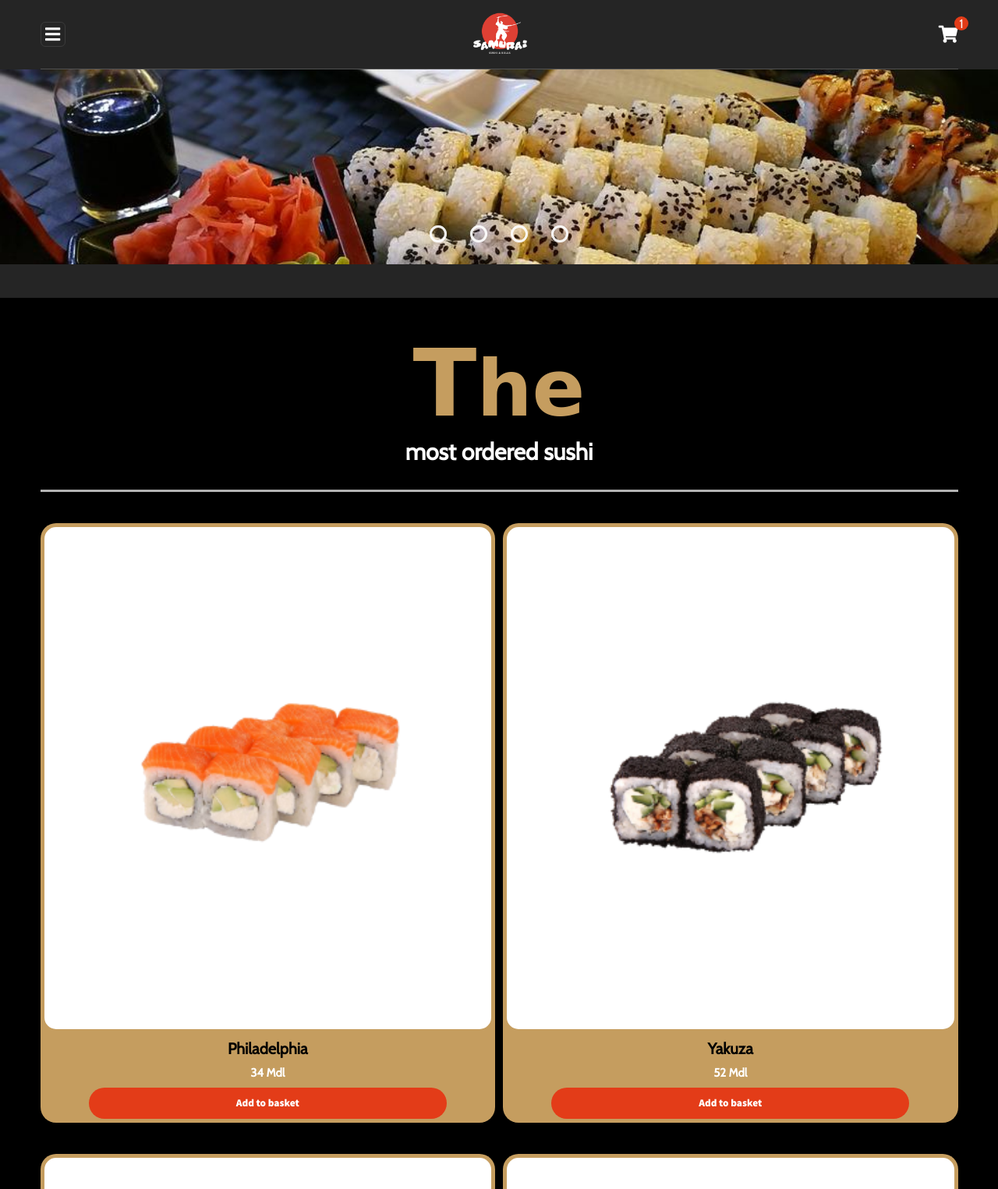
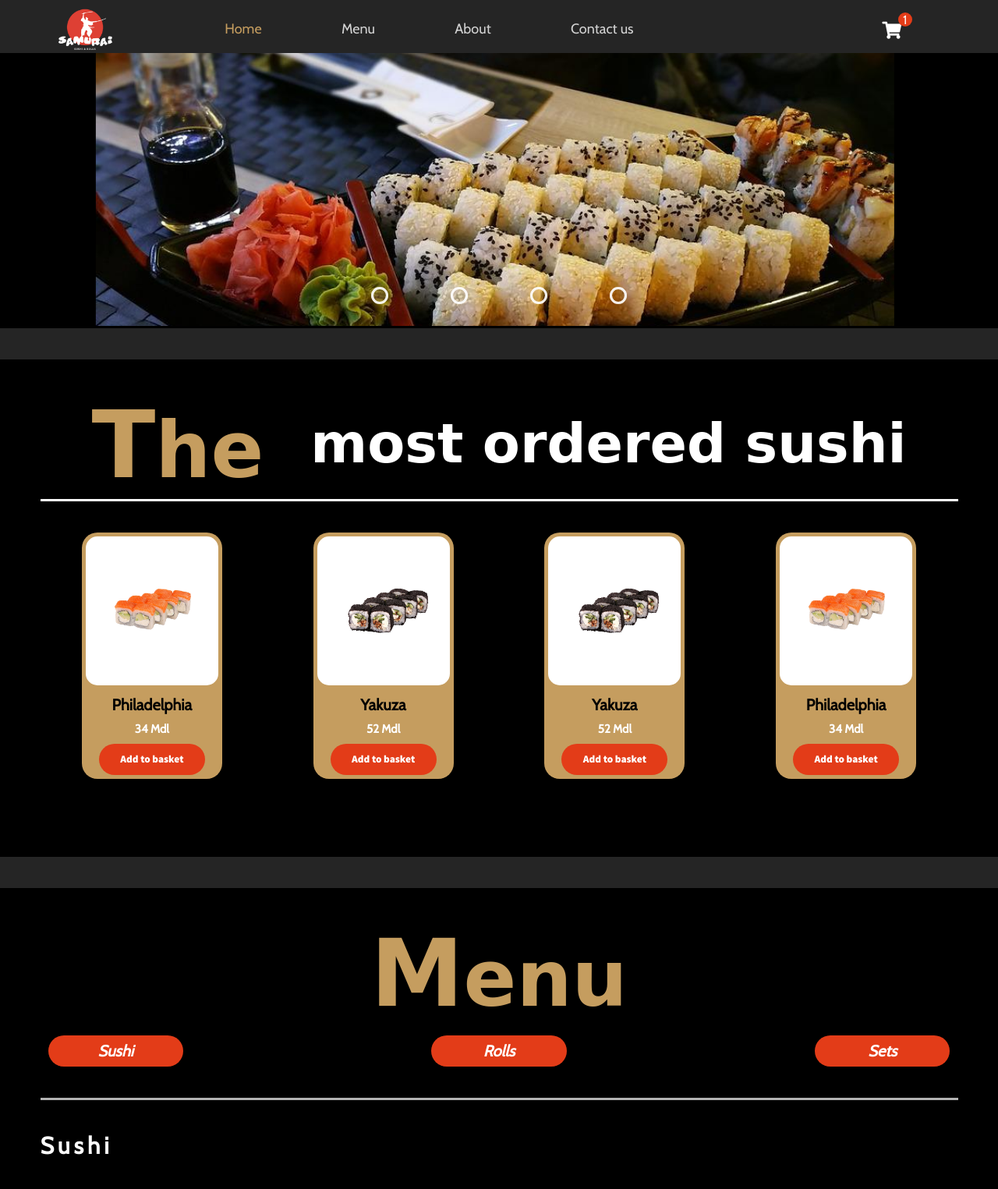
Before and after one commit to nafets2002stefan/Sakura-Sushi, a plain HTML site: page index.html in a window 1280 px wide. Shown: the top 1525 px of the page at 78% size. Drawn offline with nearby package versions, Linux system fonts and the light colour scheme; a web font is replaced by a local one.

Commit message:
Made desktop version and worked on stiles

```diff
--- a/assets/css/styles.css
+++ b/assets/css/styles.css
@@ -39,6 +39,7 @@ a{
 }
 
 body{
+    min-width: 250px;
     background-color: var(--background-color-main);
 }
 
@@ -168,12 +169,8 @@ section{
     color: rgba( 255, 255, 255, .8);
 }
 
-.nav-item > .active{
+.active{
     color: var(--secondary-font-color);
-}
-
-.nav-item:last-child{
-    margin-bottom: 3rem;
 }
 
 .slider-section{
@@ -294,9 +291,10 @@ h1 .first-letter{
 .section-title h2{
     text-align: center;
     color: white;
-    font-size: 3rem;
+    font-size: 5rem;
     padding-bottom: 3rem;
     border-bottom: 3px solid rgba( 255, 255, 255, .7);
+    font-family: var(--secondary-font);
 }
 
 .section-title{
@@ -307,17 +305,12 @@ h1 .first-letter{
     display: flex;
     flex-direction: row;
     justify-content: space-between;
-    /* background-color:#252525; */
     padding: 1rem;
-    /* border-radius: 2rem; */
-    /* font-size: 3rem; */
-    /* align-items: center; */
-    /* text-align: center; */
-    /* justify-content: center; */
 }
 
 
-.choose-menu h4{
+.choose-menu a{
+    font-style: italic;
     border-radius: 2rem;
     width: 28%;
     text-align: center;
@@ -329,7 +322,7 @@ h1 .first-letter{
     transition: background-color,color .5s;
 }
 
-.choose-menu h4:hover{
+.choose-menu a:hover{
     color: black;
     background-color: var(--secondary-font-color);
 }
@@ -342,7 +335,6 @@ h1 .first-letter{
     width: 100%;
     gap: 1rem;
     padding-bottom: 4rem;
-    /* border-bottom: 3px solid rgba( 255, 255, 255, .7); */
 
 }
 
@@ -356,7 +348,6 @@ h1 .first-letter{
 }
 .image-box img{
     border-radius: 1.5rem;
-    /* display: block; */
     background-color: white;
 }
 .item-description h2{
@@ -462,7 +453,7 @@ h1 .first-letter{
 }
 
 .street-info{
-    margin-bottom: 2rem;
+    margin-top: 2rem;
 }
 
 .follow-us{
@@ -503,10 +494,203 @@ h1 .first-letter{
     height: 35rem;
 }
 
+@media only screen and (min-width:400px) {
+    .image-box{
+        width: 17rem;
+    }
+
+    .image-box-container{
+        justify-items: center;
+    }
+}
+
+@media only screen and (min-width:480px) {
+
+    .image-box{
+        width: 14rem;
+    }
+
+    .image-box-container{
+        grid-template-columns: repeat(3,1fr);
+    }
+}
+
+@media only screen and (min-width:640px) {
+    .image-box-container{
+        grid-template-columns: repeat(4,1fr);
+    }
+
+    .sushi-title,
+    .rolls-title,
+    .sets-title{
+        font-size: 3rem;
+    }
+
+    .contact-information{
+        padding-top: 3rem;
+        display: grid;
+        grid-template-columns: repeat(3, 1fr);
+    }
+
+    .contact-data{
+        font-size: 1.2rem;
+        padding-top: 5rem;
+        margin-left: 7rem;
+    }
+    .contact-data h2{
+        display: block;
+    }
+
+    .contact-data p{
+        margin-top: 1.5rem;
+    }
+
+    .contact-data a{
+        display: block;
+        margin-top: 1.5rem;
+    }
+
+    .contact-data a:hover{
+        animation: scale 1s forwards;
+    }
+
+    .follow-us{
+        margin-top: 2rem;
+        grid-column: 1/-1;
+    }
+
+
+    .street-info{
+        grid-column: 1/3;
+    }
+
+    .logos-page-down{
+        gap: 10%;
+    }
+
+}
+
+@media only screen and (min-width:720px) {
+    .image-box{
+        width: 16.2rem;
+    }
+}
+
+@media screen and (min-width:800px) {
+    .about-information{
+        display: grid;
+        gap: 2rem;
+        grid-template-columns: repeat(3, 1fr);
+    }
+
+    .about-information img{
+        grid-column: 1/3;
+    }
+
+    .about-information p{
+        margin-top: 0;
+        grid-column: 3/-1;
+        grid-row: 1/1;
+    }
+
+    .about-information h2{
+        grid-column: 1/3;
+        margin-top: 0;
+    }
+
+    .choose-menu a{
+        width: 15%;
+    }
+
+    .slide img{
+        width: 80%;
+        transform: translateX(12%);
+        height: 35rem;
+        align-items: center;
+    }
+
+    .slide{
+        background-color: black;
+    }
+
+    .navigation-auto,
+    .navigation-manual{
+        margin-top: 30rem;
+    }
+
+    .navigation-auto div:not(:last-child),
+    .navigation-manual label:not(:last-child){
+        margin-right: 8rem;
+    }
+
+}
+
+@media screen and (min-width:900px) {
+    .image-box{
+        width: 18rem;
+    }
+
+    .most-ordered-text,
+    .about-title,
+    .contact-us-title{
+        display: flex;
+        align-items:flex-end;
+        gap: 6rem;
+        border-bottom: 3px solid white;
+    }
+
+
+    .section-title,
+    .about-title{
+        justify-content: center;
+    }
+
+    .section-title h2,
+    .about-title h2{
+        font-size: 7rem;
+        border-bottom: none;
+    }
+
+    .menu-toggle{
+        display: none;
+    }
+
+    .header{
+        display: flex;
+        flex-direction: row;
+        /* justify-content: space-between; */
+    }
+
+    .nav-item{
+        display: inline;
+        border-bottom: none;
+        margin: 4rem;
+    }
+
+    .list-menu{
+        overflow: visible !important;
+        border: none;
+    }
+
+    .nav {
+        padding-top: 1rem;
+    }
+
+    .nav-list{
+        margin-left: 5vw;
+        padding: 1rem;
+    }
+
+    .shopping-cart{
+        transform: translateX(75vw);
+    }
+}
+
+
+
 @keyframes scale{
     0%{
         opacity: 0.5;
-        transform: scale(0.9);
     }
 
     50%{
--- a/index.html
+++ b/index.html
@@ -35,18 +35,19 @@
 
         <div class="list-menu">
             <ul class="nav-list">
-                <li class="nav-item" >
-                    <a href="#home" class="nav-link active" id="home-active">Home</a>
-                </li>
-                <li class="nav-item">
-                    <a href="#menu" class="nav-link" id="menu-active">Menu</a>
-                </li>
-                <li class="nav-item">
-                    <a href="#about" class="nav-link" id="about-active">About</a>
-                </li>
-                <li class="nav-item">
-                    <a href="#contact-us" class="nav-link" id="contact-us-active">Contact us</a>
-                </li>
+                <a href="#home" class="nav-link">
+                    <li class="nav-item active" id="home-active">Home</li>
+                </a>
+                </a>
+                <a href="#menu" class="nav-link">
+                    <li class="nav-item" id="menu-active">Menu</li>
+                </a>
+                <a href="#about" class="nav-link">
+                    <li class="nav-item" id="about-active">About</li>
+                </a>
+                <a href="#contact-us" class="nav-link">
+                    <li class="nav-item" id="contact-us-active">Contact us</li>
+                </a>
             </ul>
         </div>
 
@@ -141,9 +142,9 @@
             <div class="menu-title section-title">
                 <h1><span class="first-letter">M</span>enu</h1>
                 <span class="choose-menu">
-                    <h4><a href="#sushi">Sushi</a></h4>
-                    <h4><a href="#rolls">Rolls</a></h4>
-                    <h4><a href="#sets">Sets</a></h4>
+                    <a href="#sushi"><h4>Sushi</h4></a>
+                    <a href="#rolls"><h4>Rolls</h4></a>
+                    <a href="#sets"><h4>Sets</h4></a>
                 </span>
 
             </div>
@@ -275,7 +276,7 @@
         <div class="container">
             <div class="about-title section-title">
                 <h1><span class="first-letter">A</span>bout</h1>
-                <h2>Where we started</h2>
+                <h2>where we started</h2>
             </div>
 
             <div class="about-information">
@@ -291,19 +292,18 @@
 
             <div class="contact-us-title section-title">
                 <h1><span class="first-letter">C</span>ontact us</h1>
-                <h2>For more details</h2>
+                <h2>for more details</h2>
             </div>
 
             <div class="contact-information">
+                <div class="street-info">
+                    <iframe src="https://www.google.com/maps/embed?pb=!1m18!1m12!1m3!1d2444.0878585515334!2d-0.9016786846619919!3d52.223621565904146!2m3!1f0!2f0!3f0!3m2!1i1024!2i768!4f13.1!3m3!1m2!1s0x48770f1897891dd3%3A0xd23c0db5d8f73870!2sSalcey%20St%2C%20Northampton%20NN4%208NY%2C%20UK!5e0!3m2!1sen!2s!4v1657548555888!5m2!1sen!2s" style="border:0;" allowfullscreen="" loading="lazy" referrerpolicy="no-referrer-when-downgrade"></iframe>
+                </div>
 
                 <div class="contact-data">
                     <h2>Street: <p>Henry Bird Court 12 A</p></h2>
                     <h2>Postcode: <p>NN48GP</p></h2>
-                    <h2>Phone number: <a href="tel:+37368528724">068528723</a></h3>
-                </div>
-
-                <div class="street-info">
-                    <iframe src="https://www.google.com/maps/embed?pb=!1m18!1m12!1m3!1d2444.0878585515334!2d-0.9016786846619919!3d52.223621565904146!2m3!1f0!2f0!3f0!3m2!1i1024!2i768!4f13.1!3m3!1m2!1s0x48770f1897891dd3%3A0xd23c0db5d8f73870!2sSalcey%20St%2C%20Northampton%20NN4%208NY%2C%20UK!5e0!3m2!1sen!2s!4v1657548555888!5m2!1sen!2s" style="border:0;" allowfullscreen="" loading="lazy" referrerpolicy="no-referrer-when-downgrade"></iframe>
+                    <h2>Phone number: <a href="tel:+37368528724">068528723</a></h2>
                 </div>
 
                 <div class="follow-us">
```
